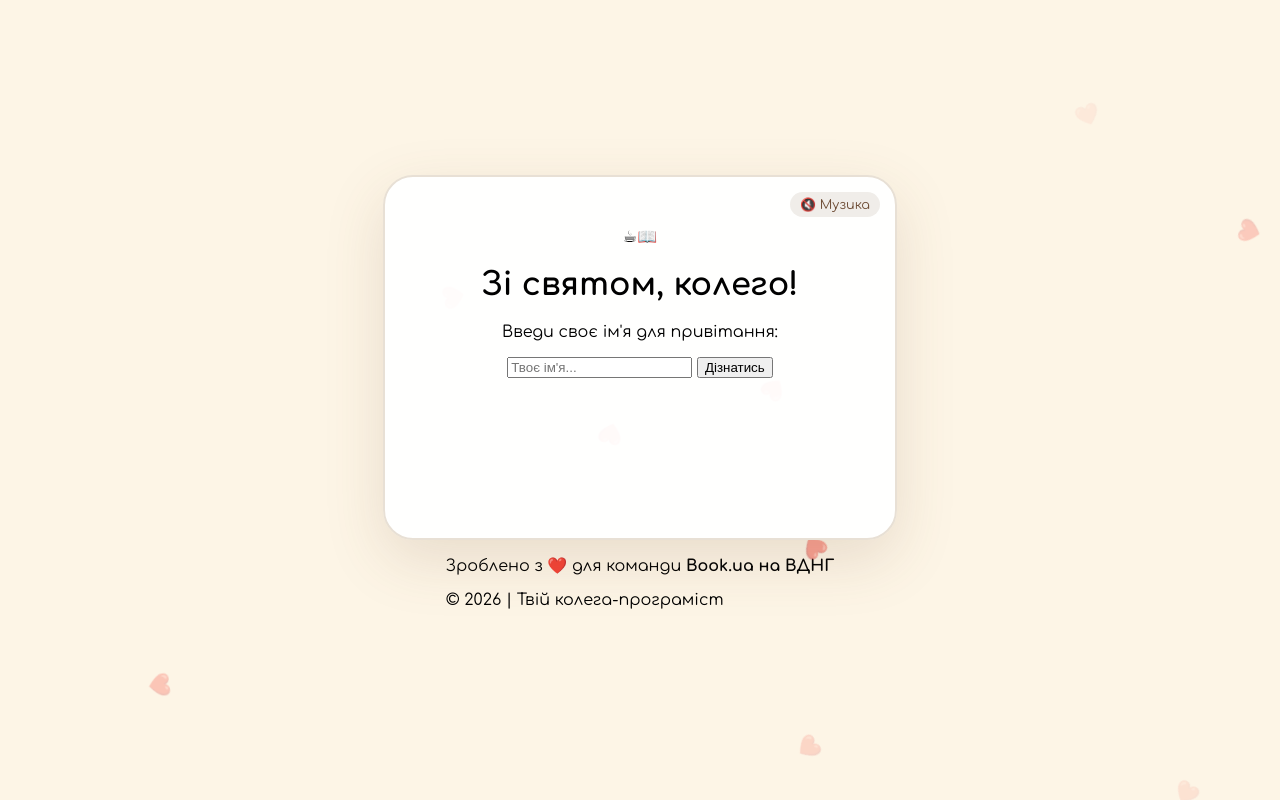
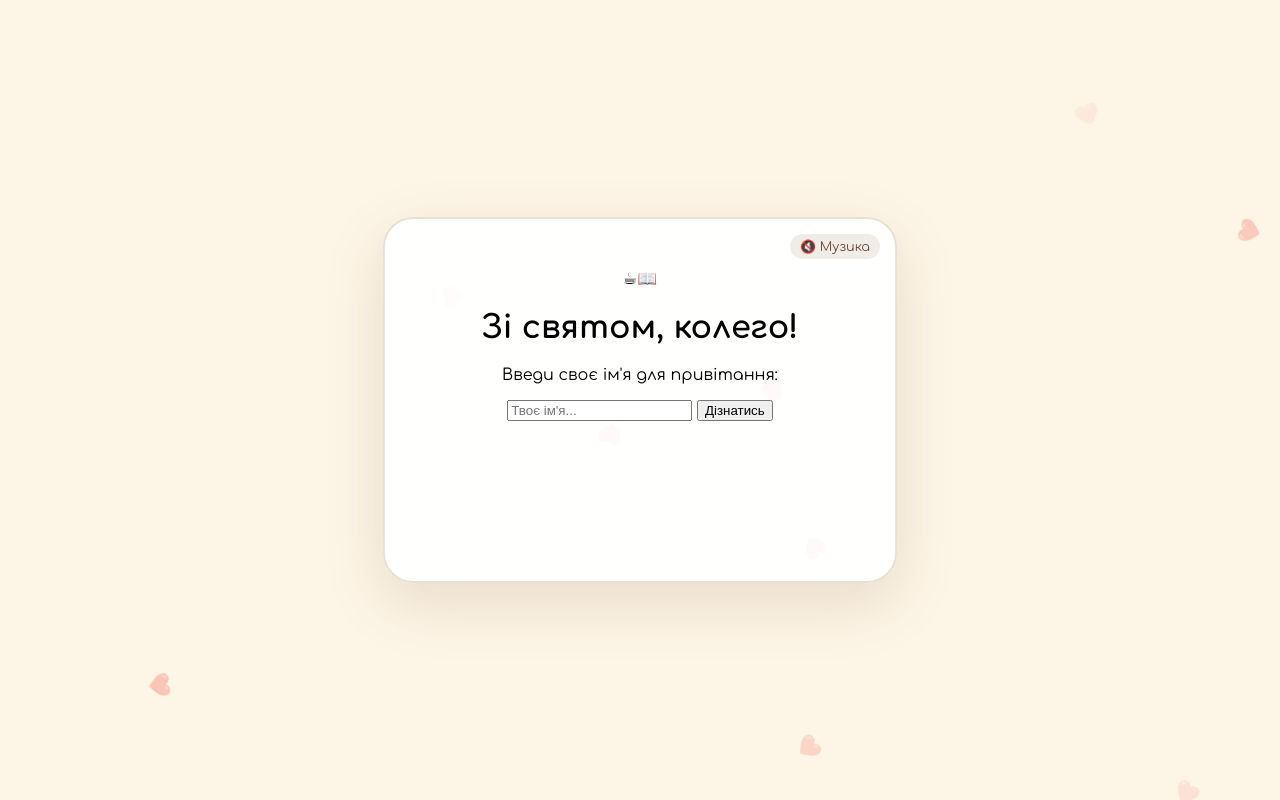
Before and after one commit to dymproduction1-alt/valentine-gift, a Flask app: page / in a window 1280 px wide. Run offline with Flask 3, Linux system fonts and the light colour scheme; some libraries are stand-ins or nearby versions.

Commit message:
Fix HTML formatting in index.html

```diff
--- a/templates/index.html
+++ b/templates/index.html
@@ -29,11 +29,6 @@
         <button id="shareBtn" style="display:none;" onclick="shareWish()">Поділитися в Instagram ✨</button>
     </div>
 
-    <footer>
-        <p>Зроблено з ❤️ для команди <strong>Book.ua на ВДНГ</strong></p>
-        <p>© 2026 | Твій колега-програміст</p>
-    </footer>
-
     <script src="{{ url_for('static', filename='js/script.js') }}"></script>
 </body>
 </html>
```
